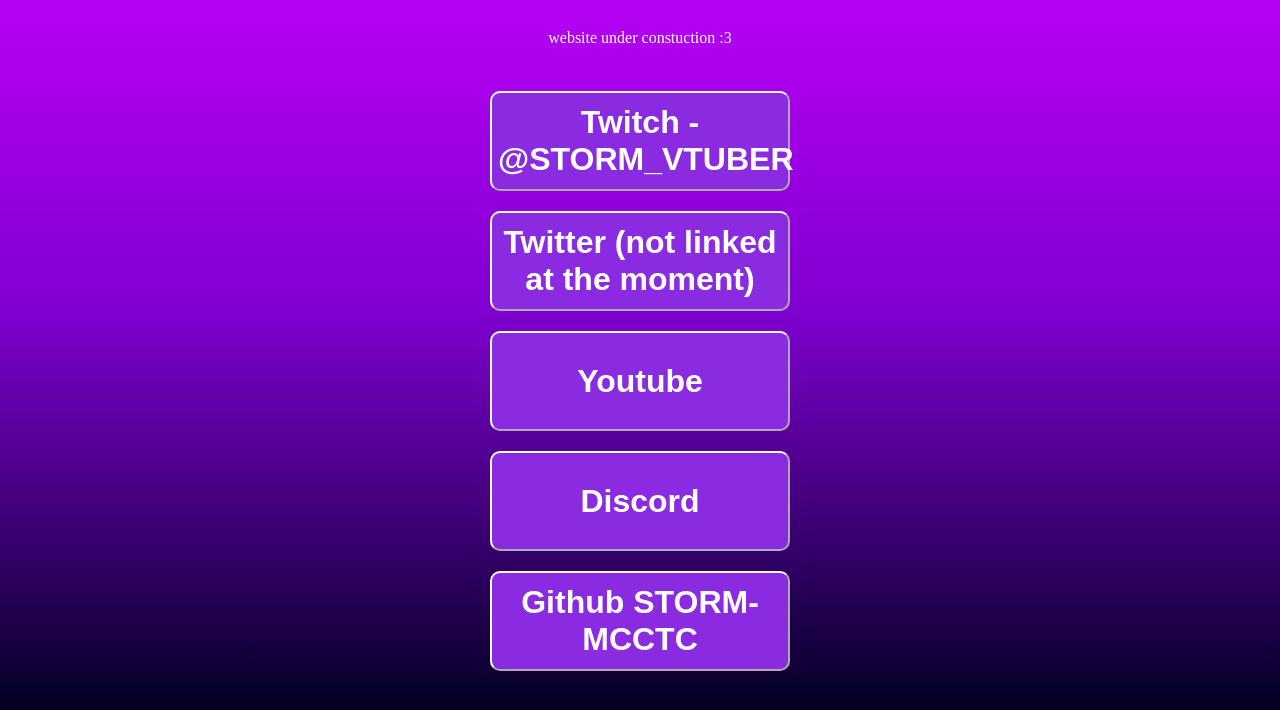
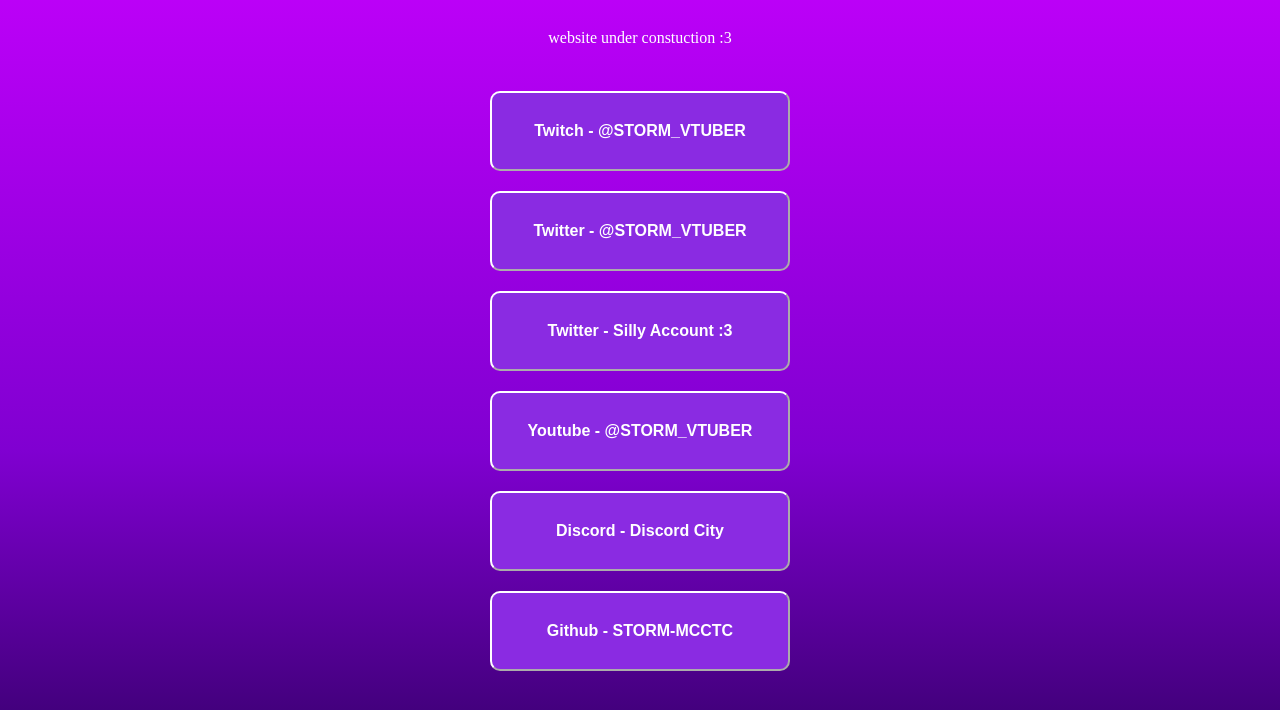
Before and after one commit to STORM-MCCTC/STORM-Funny-webpage, a plain HTML site: page index.html in a window 1280 px wide. Shown: the part 90-800 px from the top of the page. Drawn offline with Linux system fonts and the light colour scheme.

Commit message:
Updated Buttons

```diff
--- a/index.html
+++ b/index.html
@@ -12,12 +12,14 @@
     <br>
     <button onclick="location.href='https://www.twitch.tv/storm_vtuber'" type="button"> Twitch - @STORM_VTUBER</button>
     <br>
-    <button onclick="location.href='twitter.com/'" type="button"> Twitter (not linked at the moment) </button>
+    <button onclick="location.href='twitter.com/'" type="button"> Twitter - @STORM_VTUBER </button>
     <br>
-    <button onclick="location.href='https://www.youtube.com/@STORM_VTUBER'" type="button"> Youtube </button>
+    <button onclick="location.href='twitter.com/'" type="button"> Twitter - Silly Account :3</button>
     <br>
-    <button onclick="location.href='https://discord.gg/wq2P2thvpr'" type="button"> Discord </button>
+    <button onclick="location.href='https://www.youtube.com/@STORM_VTUBER'" type="button"> Youtube - @STORM_VTUBER </button>
     <br>
-    <button onclick="location.href='https://github.com/STORM-MCCTC'" type="button"> Github STORM-MCCTC</button>
+    <button onclick="location.href='https://discord.gg/wq2P2thvpr'" type="button"> Discord - Discord City </button>
+    <br>
+    <button onclick="location.href='https://github.com/STORM-MCCTC'" type="button"> Github - STORM-MCCTC</button>
 </body>
 </html>
--- a/style.css
+++ b/style.css
@@ -2,7 +2,7 @@ html {
     background: rgb(2,0,36);
     background: linear-gradient(0deg, rgba(2,0,36,1) 0%, rgba(128,0,209,1) 50%, rgba(199,0,255,1) 100%);
     color: white;
-    height: 100%;
+    height: 1080px;
     text-align: center;
 }
 
@@ -17,9 +17,9 @@ button {
     border-color: white;
     color: white;
     width: 300px;
-    height: 100px;
+    height: 80px;
     border-radius: 10px;
-    font-size: 2rem;
+    font-size: 1rem;
     font-weight: bold;
     margin-top: 10px;
     margin-bottom: 10px;
```
